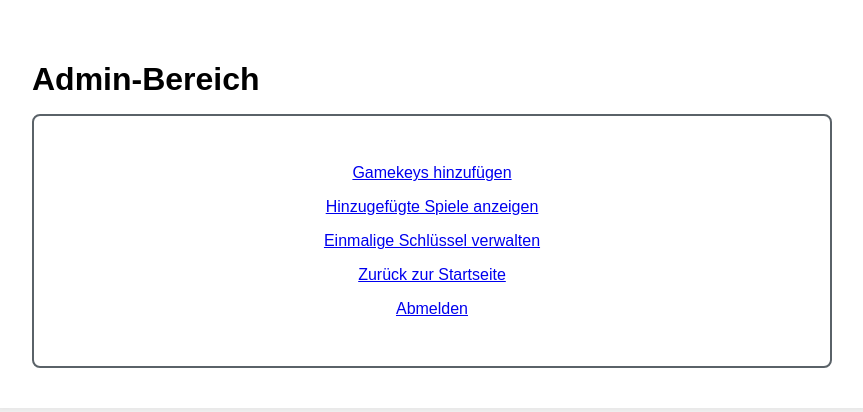
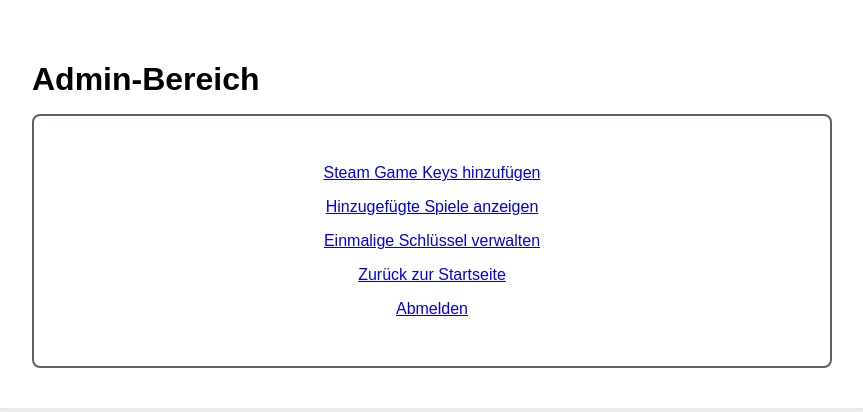
Before and after one commit to Patrick15a/steam-gamekey-website, a Flask app: page /admin in a window 1280 px wide. Shown: the top 412 px of the page, without its empty margins (208-1071 px from the left). Run offline with Flask 2, Linux system fonts and the light colour scheme; the visitor is signed in with stand-in values (Sample User, id 1).

Commit message:
Update admin.html

```diff
--- a/templates/admin.html
+++ b/templates/admin.html
@@ -11,11 +11,11 @@
     <div class="container">
         <h1>Admin-Bereich</h1>
         <div class="manage-content">
-            <p><a href="{{ url_for('add_game_key') }}">Gamekeys hinzufügen</a></p>
-			<p><a href="{{ url_for('added_games') }}">Hinzugefügte Spiele anzeigen</a></p>
+            <p><a href="{{ url_for('add_game_key') }}">Steam Game Keys hinzufügen</a></p>
+            <p><a href="{{ url_for('added_games') }}">Hinzugefügte Spiele anzeigen</a></p>
             <p><a href="{{ url_for('manage_one_time_keys') }}">Einmalige Schlüssel verwalten</a></p>
-			<p><a href="{{ url_for('index') }}">Zurück zur Startseite</a></p>
-			<p><a href="{{ url_for('logout') }}">Abmelden</a></p>
+            <p><a href="{{ url_for('index') }}">Zurück zur Startseite</a></p>
+            <p><a href="{{ url_for('logout') }}">Abmelden</a></p>
         </div>
     </div>
 </body>
```
